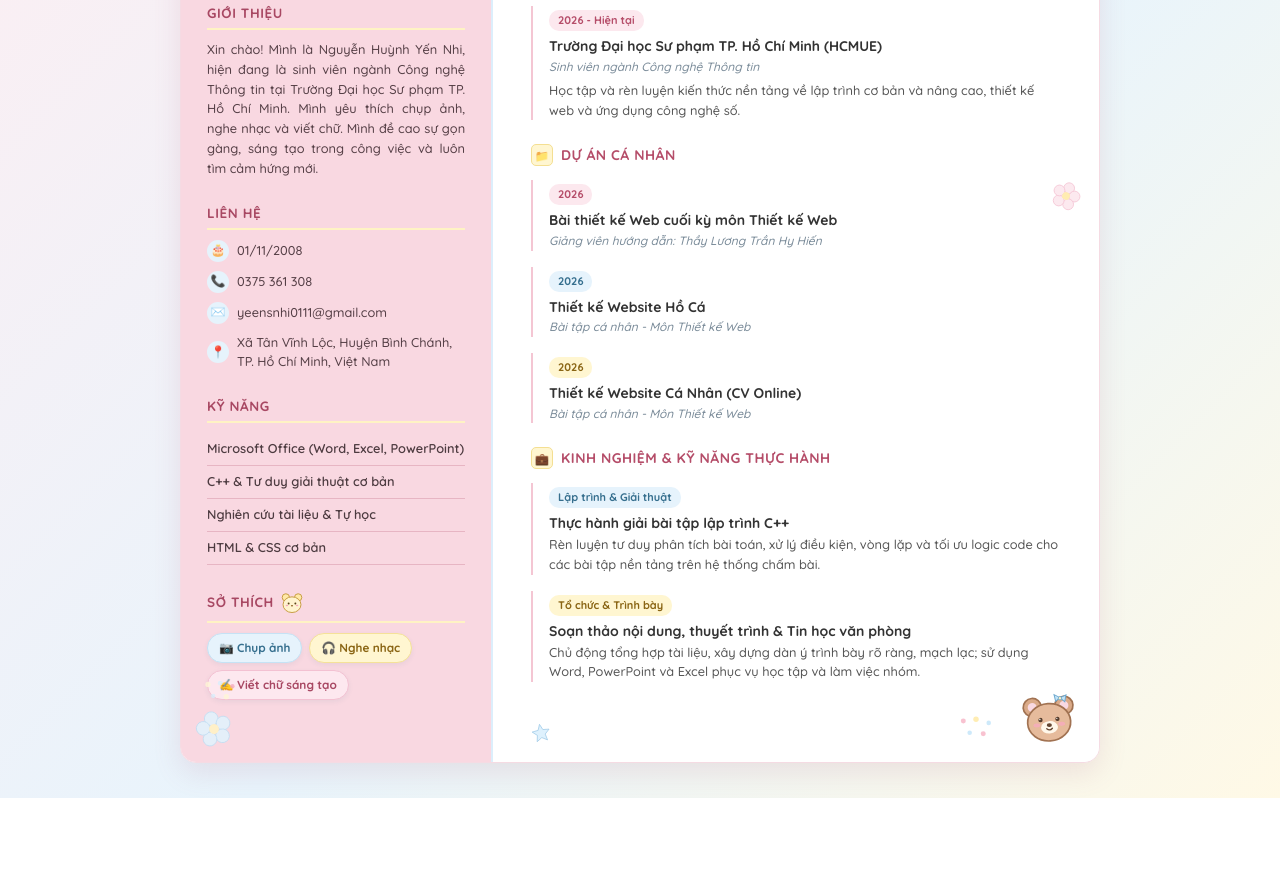
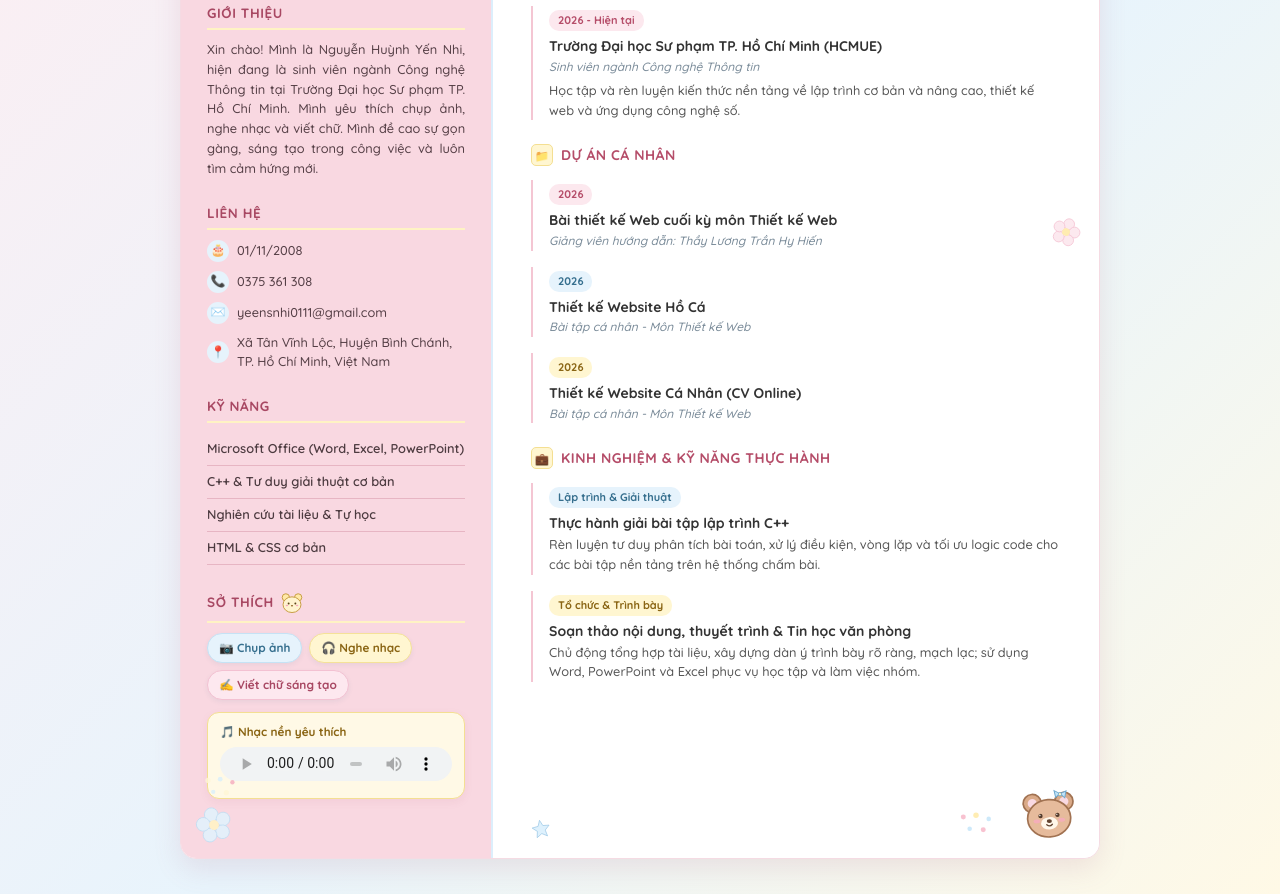
Before and after one commit to yeensnhi0111-art/CV-c-nh-n-, a plain HTML site: page index.html in a window 1280 px wide. Shown: the part 212-1106 px from the top of the page. Before the commit the page ends 1010 px from the top, so only its background shows below. Drawn offline with Linux system fonts and the light colour scheme.

Commit message:
Update index.html

```diff
--- a/index.html
+++ b/index.html
@@ -277,6 +277,32 @@
       background-color: #fde8ef;
       color: #a84863;
       border-color: #f3c1d2;
+    }
+
+    /* KHUNG PHÁT NHẠC PASTEL */
+    .music-player-box {
+      margin-top: 12px;
+      background-color: #fff9e6;
+      border: 1.5px solid #f4df92;
+      border-radius: 12px;
+      padding: 10px 12px;
+      box-shadow: 0 3px 8px rgba(168, 92, 118, 0.08);
+    }
+
+    .music-label {
+      font-size: 11.8px;
+      font-weight: 700;
+      color: #8a6514;
+      margin-bottom: 6px;
+      display: flex;
+      align-items: center;
+      gap: 6px;
+    }
+
+    .music-player-box audio {
+      width: 100%;
+      height: 34px;
+      border-radius: 8px;
     }
 
     /* CỘT BÊN PHẢI */
@@ -574,6 +600,14 @@
           <span class="tag yellow-tag">🎧 Nghe nhạc</span>
           <span class="tag pink-tag">✍️ Viết chữ sáng tạo</span>
         </div>
+
+        <div class="music-player-box">
+          <div class="music-label">🎵 Nhạc nền yêu thích</div>
+          <audio controls loop preload="metadata">
+            <source src="phimtat.vn-audio-8076.m4a" type="audio/mp4">
+            Trình duyệt của bạn không hỗ trợ phát nhạc.
+          </audio>
+        </div>
       </div>
     </aside>
 
```
